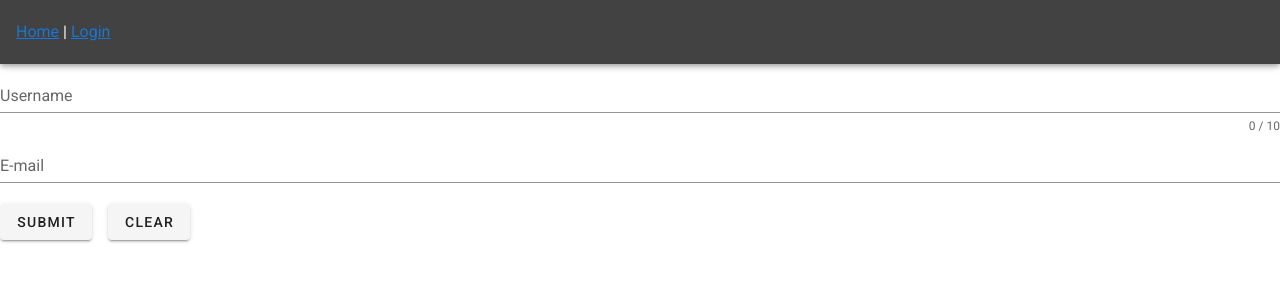
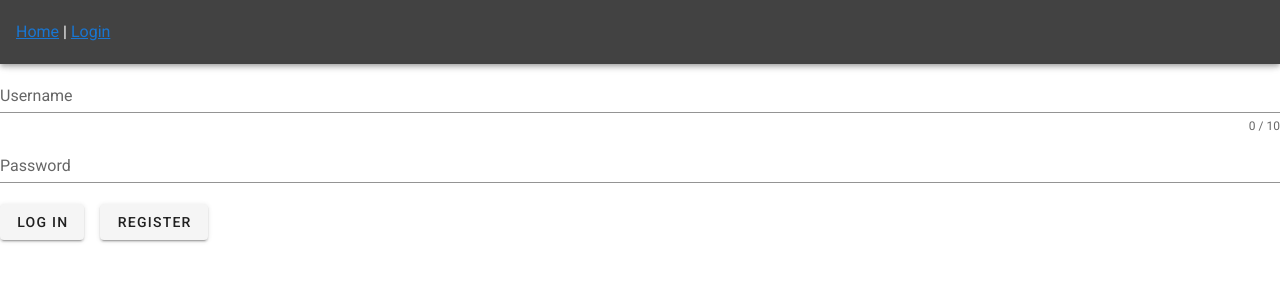
Before and after one commit to Nikola-Djurovic/contacts, a Vue app in the folder client/: page /login in a window 1280 px wide. Shown: the top 300 px of the page. Built offline with nearby package versions, Linux system fonts and the light colour scheme.

Commit message:
added register button

```diff
--- a/client/src/views/About.vue
+++ b/client/src/views/About.vue
@@ -10,21 +10,22 @@
       @blur="$v.name.$touch()"
     ></v-text-field>
     <v-text-field
-      v-model="email"
-      :error-messages="emailErrors"
-      label="E-mail"
+      v-model="password"
+      hint="At least 8 characters"
+      label="Password"
       required
       @input="$v.email.$touch()"
       @blur="$v.email.$touch()"
+      :type="show1 ? 'text' : 'password'"
     ></v-text-field>
     <v-btn
       class="mr-4"
       @click="submit"
     >
-      submit
+      Log in
     </v-btn>
     <v-btn @click="clear">
-      clear
+      Register
     </v-btn>
   </form>
 </template>
```
